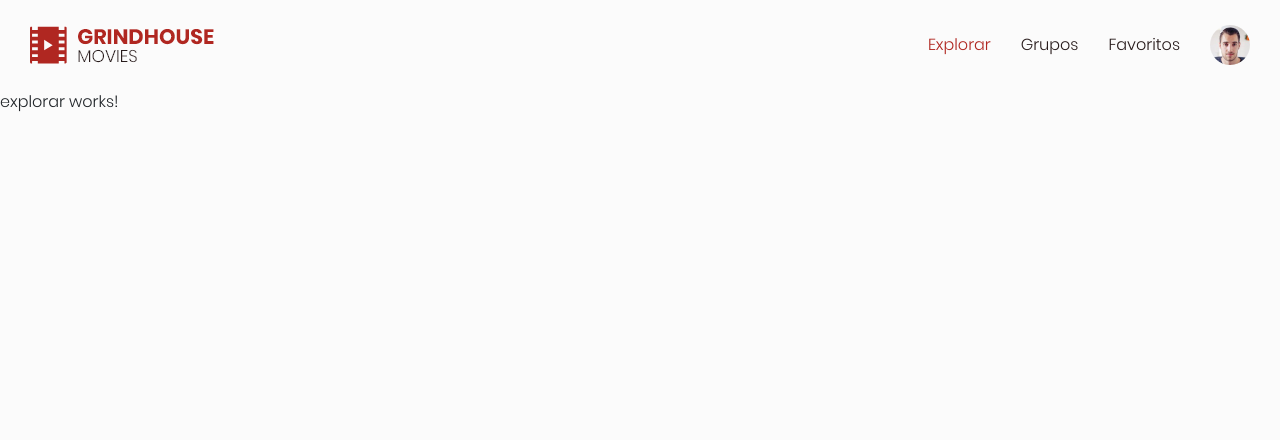
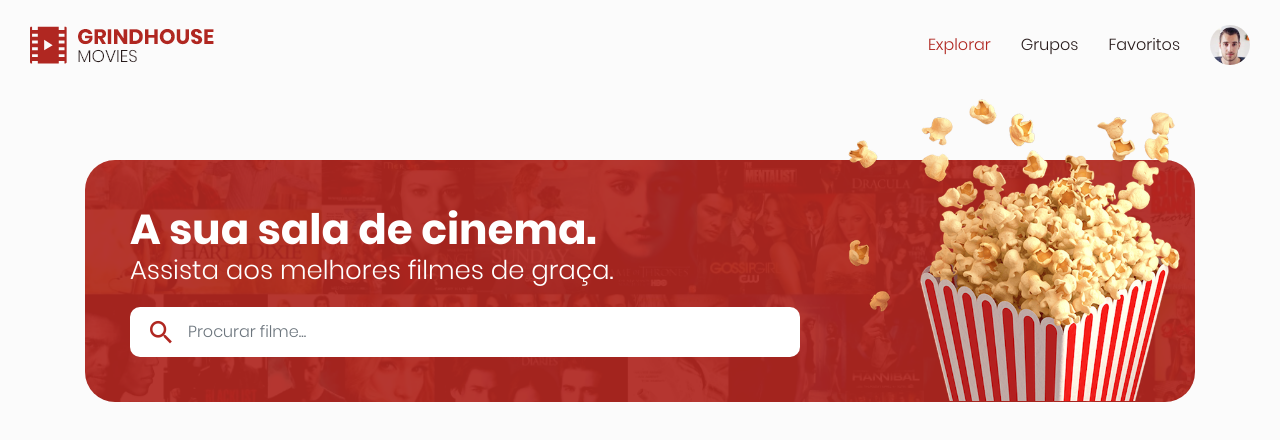
Before and after one commit to emanuel-campos/grindhouse-movies, an Angular app: page / in a window 1280 px wide. Shown: the top 440 px of the page. Built offline with nearby package versions, Linux system fonts and the light colour scheme.

Commit message:
criar componente de busca da rota explorar

```diff
--- a/src/app/explorar/explorar.component.html
+++ b/src/app/explorar/explorar.component.html
@@ -1,3 +1,21 @@
-<p>
-  explorar works!
-</p>
+<section class="search container">
+  <div class="search-box">
+    <div class="row">
+      <div class="col-8">
+        <h2 class="search-box-title">A sua sala de cinema.</h2>
+
+        <h3 class="search-box-subtitle">
+          Assista aos melhores filmes de graça.
+        </h3>
+
+        <div class="has-icon-fixed has-icon-left">
+          <input class="form-control search-box-input has-icon-input" type="text" name="" placeholder="Procurar filme...">
+          <i class="icon icon-search search-box-input-icon"></i>
+        </div>
+      </div>
+      <div class="col-4">
+        <img class="search-box-featured" src="assets/images/pipoca.png">
+      </div>
+    </div>
+  </div>
+</section>
--- a/src/app/explorar/explorar.component.scss
+++ b/src/app/explorar/explorar.component.scss
@@ -0,0 +1,35 @@
+@import '../../assets/scss/variables';
+
+.search-box {
+  background: $primary-color url('../../assets/images/bg-search-box.png') no-repeat center center/cover;
+  border-radius: 30px;
+  padding: 45px;
+  margin-top: 70px;
+  color: #fff;
+}
+
+.search-box-featured {
+  margin-top: -111px;
+  margin-bottom: -50px;
+}
+
+.search-box-title,
+.search-box-subtitle {
+  color: inherit;
+}
+
+.search-box-title {
+  font-size: 42px;
+  font-weight: bold;
+  margin-bottom: 0;
+}
+
+.search-box-subtitle {
+  font-size: 26px;
+  margin-bottom: 20px;
+}
+
+.search-box-input-icon {
+  font-size: 22.5px;
+  color: $primary-color;
+}
--- a/src/assets/scss/_variables.scss
+++ b/src/assets/scss/_variables.scss
@@ -2,6 +2,7 @@ $font-family-base: 'Poppins', sans-serif;
 
 /* geral */
 $bg-site: #fbfbfb;
+$primary-color: #b02721;
 
 /* font */
 $color-link: #281c1c;
--- a/src/assets/scss/styles.scss
+++ b/src/assets/scss/styles.scss
@@ -10,3 +10,51 @@ body {
   font-weight: 300;
   background-color: $bg-site;
 }
+
+/* BEGIN icons */
+.has-icon-fixed {
+  position: relative;
+
+  .icon {
+    position: absolute;
+    top: 50%;
+    transform: translateY(-50%);
+  }
+}
+
+.has-icon-left {
+  .icon {
+    left: 20px;
+    right: auto;
+  }
+
+  .has-icon-input {
+    padding-left: 58px;
+  }
+}
+
+.has-icon-right {
+  .icon {
+    right: 20px;
+    left: auto;
+  }
+
+  .has-icon-input {
+    padding-right: 58px;
+  }
+}
+
+/* END icons */
+
+/* BEGIN forms */
+.form-control {
+  height: 50px;
+  padding: 10px;
+  border: 0;
+  border-radius: 10px;
+
+  &:focus {
+    box-shadow: none;
+  }
+}
+/* END forms */
```
Also changed, not shown: src/assets/images/bg-search-box.png (added), src/assets/images/pipoca.png (added).
